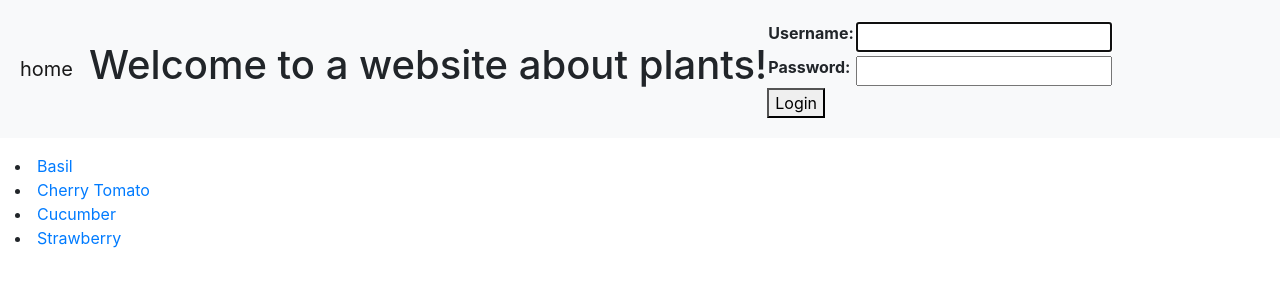
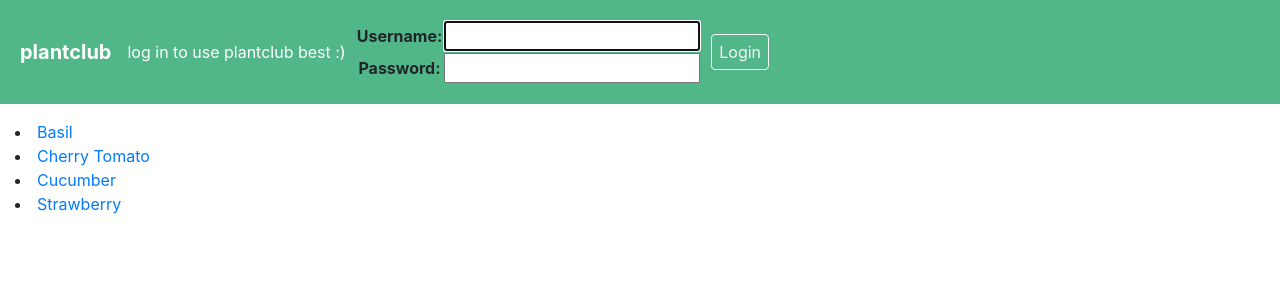
Before and after one commit to elibrowne/django-project, a Django app: page / in a window 1280 px wide. Shown: the top 300 px of the page. Run offline with Django 3.2, Linux system fonts and the light colour scheme; data comes from the database, SQL or seed files in the repository; both versions use the stored data as it was after the commit; some libraries are stand-ins or nearby versions.

Commit message:
Added custom navbar to home page (how can one style the default form?)

```diff
--- /dev/null
+++ b/final/plants/static/plants/style.css
@@ -0,0 +1,30 @@
+.body {
+	font-family: 'Karla', sans-serif;
+}
+
+.navbar-custom {
+	background-color: #52b788;
+	padding: 20px;
+}
+
+.navbar-text {
+	color: white;
+	margin-right: 10px; /* for the login form */
+}
+
+.navbar-brand {
+	font-weight: 700;
+	color: white;
+}
+
+.nav-item {
+	color: white;
+}
+
+#login, #logout {
+	margin-left: 10px;
+	padding-left: 7px;
+	padding-right: 7px;
+	padding-top: 5px;
+	padding-bottom: 5px;
+}
--- a/final/plants/static/style.css
+++ /dev/null
@@ -1,7 +0,0 @@
-#topnav {
-	padding: 20px;
-}
-
-#logout {
-	margin-left: 10px;
-}
--- a/final/plants/templates/index.html
+++ b/final/plants/templates/index.html
@@ -8,13 +8,13 @@
 		<link href="https://fonts.googleapis.com/css2?family=Karla:ital,wght@0,200;0,400;0,700;0,800;1,200;1,400;1,700;1,800&display=swap" rel="stylesheet">
 		<!-- Load my CSS -->
 		{% load static %}
-		<link rel="stylesheet" href="{% static 'style.css' %}">
+		<link rel="stylesheet" href="{% static '/plants/style.css' %}">
 		<!-- Other webpage info -->
 		<title> Homepage </title>
 	</head>
 	<body>
-		<nav class="navbar navbar-light navbar-expand-lg bg-light" id="topnav">
-			<a class="navbar-brand" href=""> home </a>
+		<nav class="navbar navbar-expand-lg navbar-custom">
+			<a class="navbar-brand" href=""> plantclub </a>
 			{% if user.is_authenticated %}
 			<a class="nav-item" href="/user/{{ user.username }}"> welcome, {{ user.username }}! </a>
 			<!-- User form to log out -->
@@ -23,18 +23,18 @@
 				<!-- This code was taken from Dr. J's repository, using a
 				hidden input to log the user out. -->
 				<input type="hidden" name="logout" value="logout"></input>
-				<button id="logout" class="btn btn-outline-info my-2 my-sm-0" type="submit">Logout</button>
+				<button id="logout" class="btn btn-outline-light" type="submit"> log out </button>
 			</form>
 			{% else %}
-				<h1> Welcome to a website about plants! </h1>
+				<span class="navbar-text"> log in to use plantclub best :) </span>
 				<!-- User form to log in -->
-				<form method="POST">
+				<form class="form-inline" method="POST">
 					{% csrf_token %}
 					<table>
 					{{ form }} <!-- built in Django login -->
 					</table>
 					<!-- Login button -->
-					<button type="submit">Login</button>
+					<button id="login" class="btn btn-outline-light" type="submit">Login</button>
 				</form>
 			{% endif %}
 		</nav>
```
Also changed, not shown: final/db.sqlite3.
